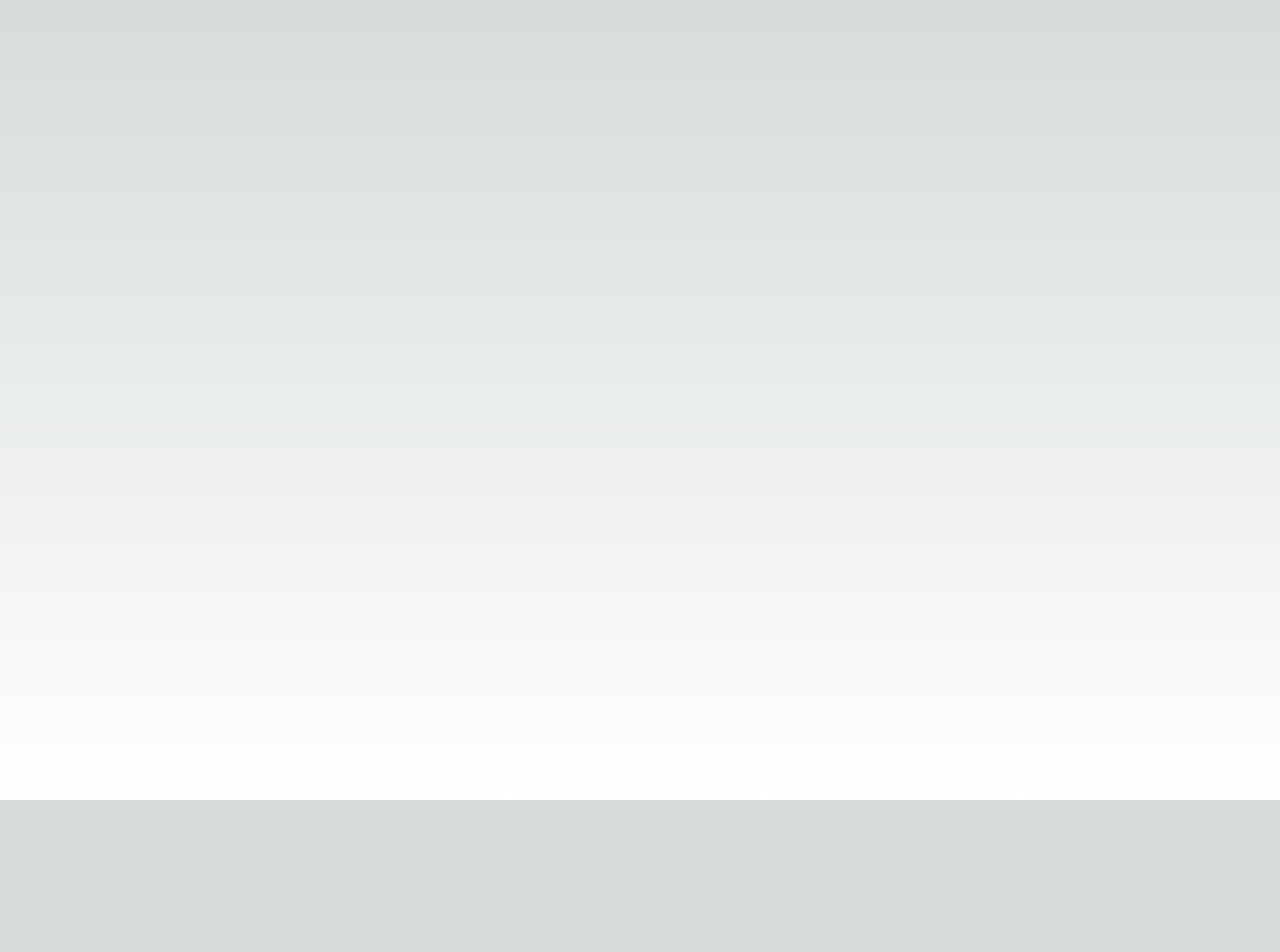
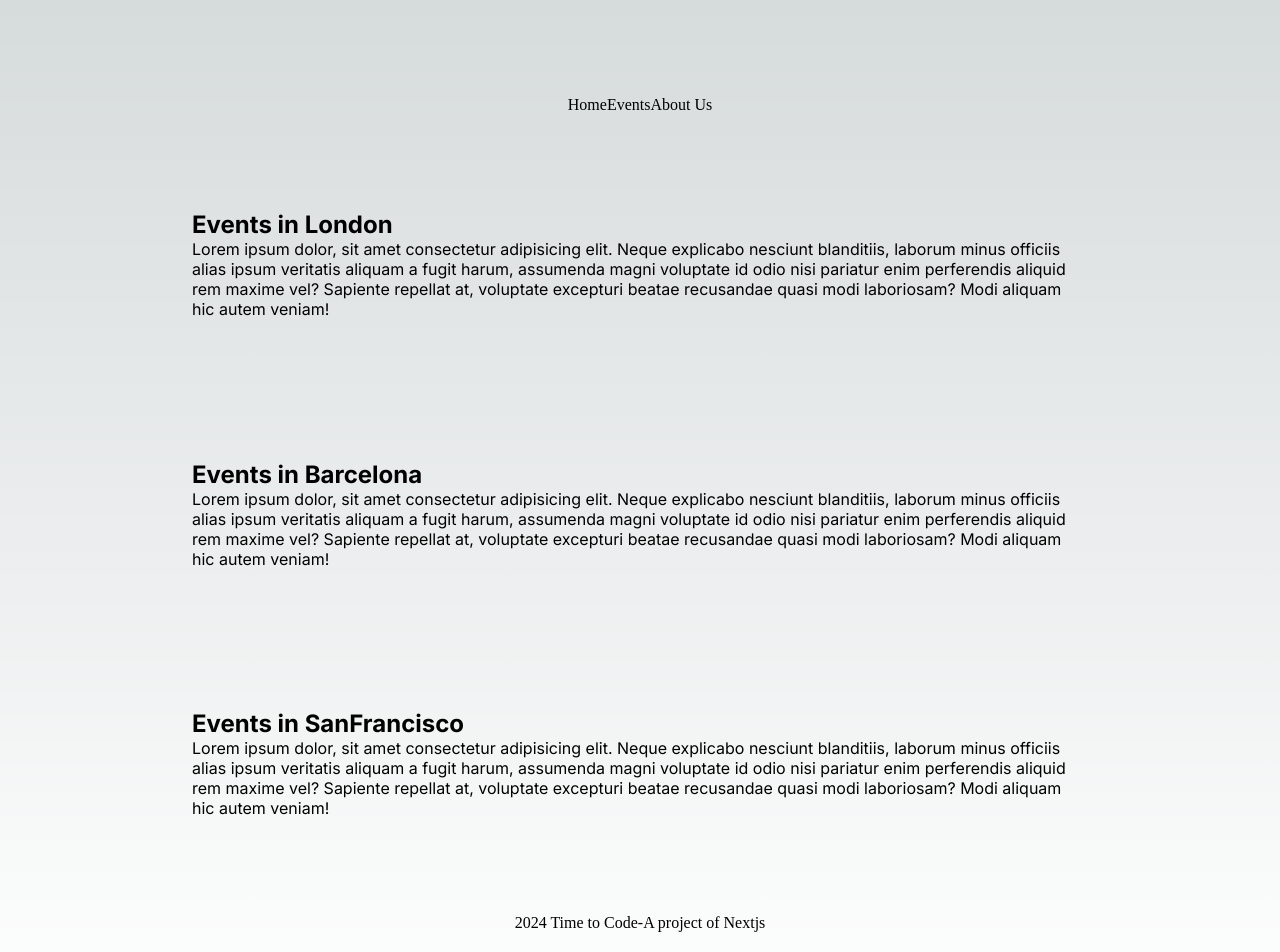
Before and after one commit to lives-in-virgosupercluster/Learning_Nextjs, a Next.js app: page / in a window 1280 px wide. Shown: the top 952 px of the page. Before the commit the page ends 800 px from the top, so only its background shows below. Built offline with nearby package versions, Linux system fonts and the light colour scheme.

Commit message:
learned about Link components

```diff
--- a/pages/index.js
+++ b/pages/index.js
@@ -2,21 +2,52 @@ import Head from 'next/head'
 import Image from 'next/image'
 import { Inter } from 'next/font/google'
 import styles from '@/styles/Home.module.css'
-
+import Link from 'next/link'
 const inter = Inter({ subsets: ['latin'] })
 
 export default function Home() {
   return (
     <>
+    <div className={styles.main}>
       <Head>
-        <title>Create Next App</title>
+        <title>Events App</title>
         <meta name="description" content="Generated by create next app" />
         <meta name="viewport" content="width=device-width, initial-scale=1" />
         <link rel="icon" href="/favicon.ico" />
       </Head>
+      <header>
+        <nav>
+          <img/>
+          <Link href='/'>Home</Link>
+          <Link href='/events/'>Events</Link>
+          <Link href='/about-us'>About Us</Link>
+        </nav>
+      </header>
       <main className={`${styles.main} ${inter.className}`}>
+        <Link href=''>
+          <h2>Events in London</h2>
+          <p>
+            Lorem ipsum dolor, sit amet consectetur adipisicing elit. Neque explicabo nesciunt blanditiis, laborum minus officiis alias ipsum veritatis aliquam a fugit harum, assumenda magni voluptate id odio nisi pariatur enim perferendis aliquid rem maxime vel? Sapiente repellat at, voluptate excepturi beatae recusandae quasi modi laboriosam? Modi aliquam hic autem veniam!
+          </p>
+        </Link>
+        <Link href=''>
+          <h2>Events in Barcelona</h2>
+          <p>
+            Lorem ipsum dolor, sit amet consectetur adipisicing elit. Neque explicabo nesciunt blanditiis, laborum minus officiis alias ipsum veritatis aliquam a fugit harum, assumenda magni voluptate id odio nisi pariatur enim perferendis aliquid rem maxime vel? Sapiente repellat at, voluptate excepturi beatae recusandae quasi modi laboriosam? Modi aliquam hic autem veniam!
+          </p>
+        </Link>
+        <Link href=''>
+          <h2>Events in SanFrancisco</h2>
+          <p>
+            Lorem ipsum dolor, sit amet consectetur adipisicing elit. Neque explicabo nesciunt blanditiis, laborum minus officiis alias ipsum veritatis aliquam a fugit harum, assumenda magni voluptate id odio nisi pariatur enim perferendis aliquid rem maxime vel? Sapiente repellat at, voluptate excepturi beatae recusandae quasi modi laboriosam? Modi aliquam hic autem veniam!
+          </p>
+        </Link>
 
       </main>
+      <footer className={styles.footer}>
+        <p>2024 Time to Code-A project of Nextjs</p>
+      </footer>
+      </div>
     </>
   )
 }
```
Also changed, not shown: pages/events/index.js (added, +10 -0 lines), pages/events/events1.js (added).
